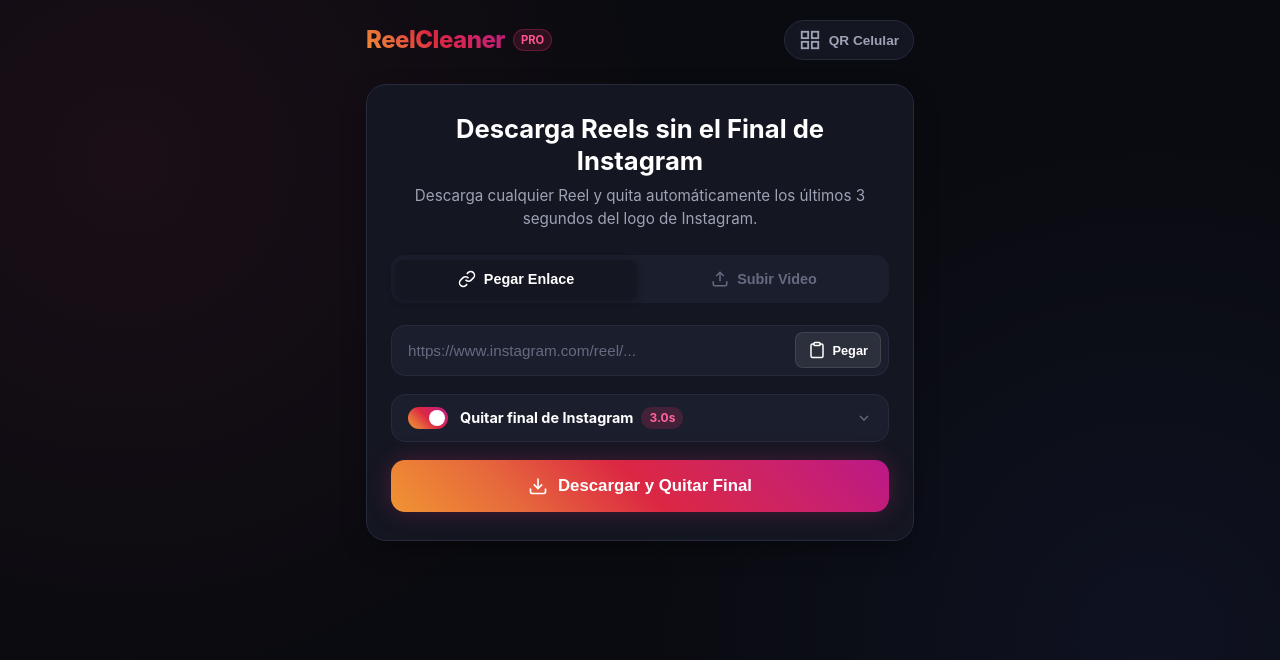
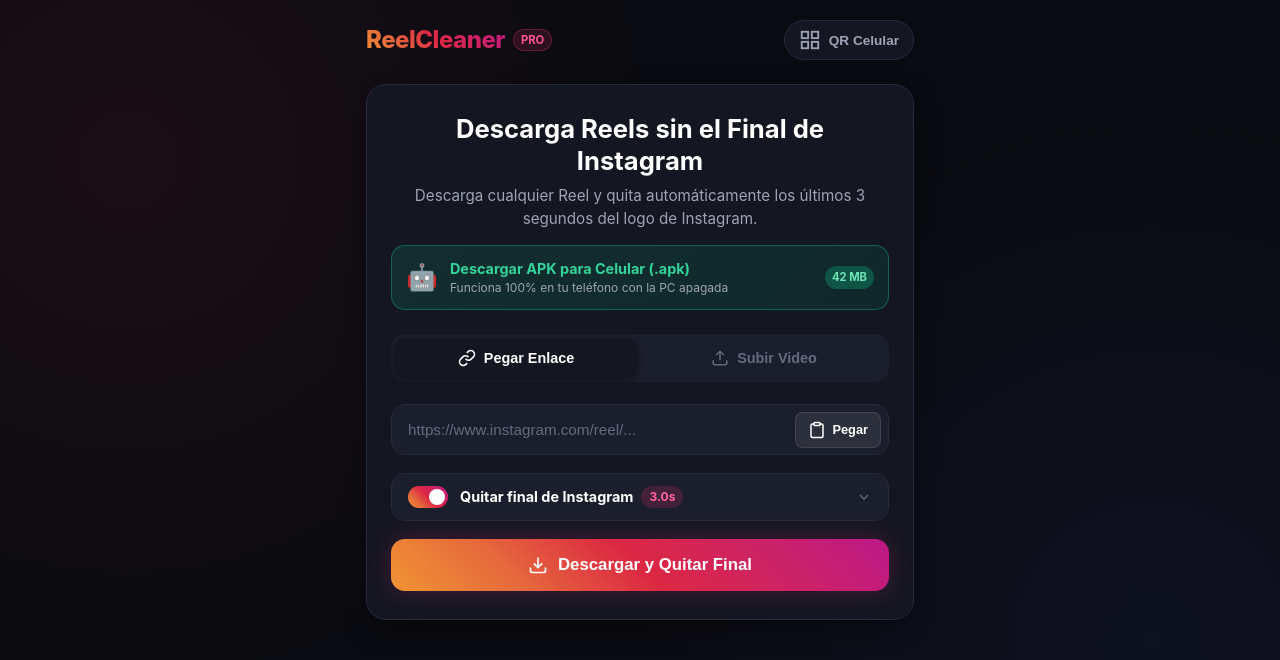
Before and after one commit to I4ma1k/reels-cleaner, a FastAPI app: page / in a window 1280 px wide. Shown: the top 660 px of the page. Run offline with FastAPI, Linux system fonts and the light colour scheme; some libraries are stand-ins or nearby versions.

Commit message:
Add Docker Compose and APK banner

```diff
--- a/app/static/css/style.css
+++ b/app/static/css/style.css
@@ -158,6 +158,59 @@ body {
 .headline .subtitle {
   font-size: 0.95rem;
   color: var(--text-secondary);
+}
+
+.apk-banner {
+  margin-top: 14px;
+}
+
+.btn-apk-download {
+  display: flex;
+  align-items: center;
+  gap: 12px;
+  background: linear-gradient(135deg, rgba(16, 185, 129, 0.15), rgba(6, 95, 70, 0.25));
+  border: 1.5px solid rgba(16, 185, 129, 0.4);
+  padding: 12px 14px;
+  border-radius: var(--radius-md);
+  text-decoration: none;
+  color: var(--text-primary);
+  text-align: left;
+  transition: all 0.2s ease;
+}
+
+.btn-apk-download:hover {
+  background: linear-gradient(135deg, rgba(16, 185, 129, 0.25), rgba(6, 95, 70, 0.35));
+  border-color: #34d399;
+  transform: translateY(-1px);
+}
+
+.android-icon {
+  font-size: 1.6rem;
+}
+
+.apk-text {
+  flex: 1;
+  display: flex;
+  flex-direction: column;
+}
+
+.apk-text strong {
+  font-size: 0.9rem;
+  color: #34d399;
+}
+
+.apk-text span {
+  font-size: 0.75rem;
+  color: var(--text-secondary);
+}
+
+.apk-badge {
+  background: rgba(16, 185, 129, 0.3);
+  color: #6ee7b7;
+  font-size: 0.7rem;
+  font-weight: 700;
+  padding: 3px 7px;
+  border-radius: var(--radius-full);
 }
 
 /* Tabs */
--- a/app/templates/index.html
+++ b/app/templates/index.html
@@ -50,6 +50,18 @@
       <div class="headline">
         <h1>Descarga Reels sin el Final de Instagram</h1>
         <p class="subtitle">Descarga cualquier Reel y quita automáticamente los últimos 3 segundos del logo de Instagram.</p>
+
+        <!-- Direct APK Download Banner -->
+        <div class="apk-banner">
+          <a href="/static/Seal-arm64.apk" download="Seal-Reels-Sin-Marca.apk" class="btn-apk-download">
+            <span class="android-icon">🤖</span>
+            <div class="apk-text">
+              <strong>Descargar APK para Celular (.apk)</strong>
+              <span>Funciona 100% en tu teléfono con la PC apagada</span>
+            </div>
+            <span class="apk-badge">42 MB</span>
+          </a>
+        </div>
       </div>
 
       <!-- Mode Selector Tabs -->
```
Also changed, not shown: docker-compose.yml (+9 -1 lines), 1 other file.
